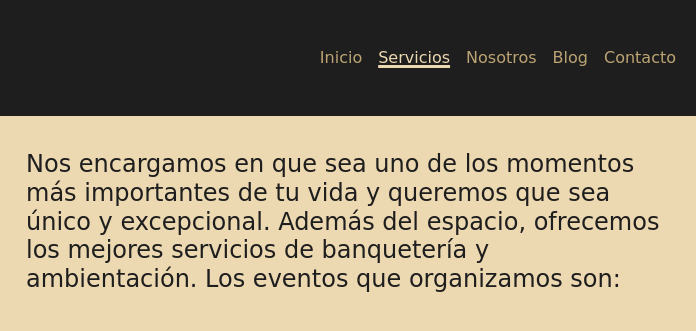
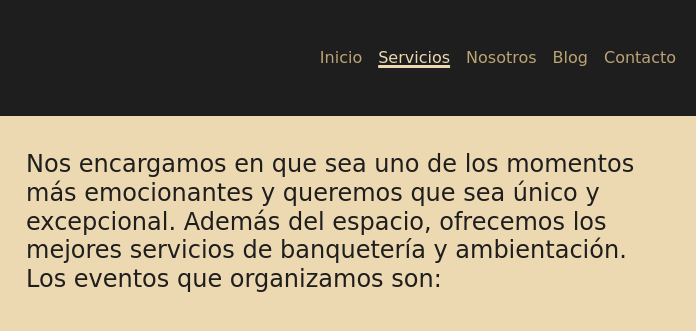
Before and after one commit to erikaportes/ranchosanjose, a website: page pages/servicios.html in a window 1280 px wide. Shown: the top 331 px of the page, 584-1280 px from the left. Drawn offline with nearby package versions, Linux system fonts and the light colour scheme.

Commit message:
cambio texto servicios

```diff
--- a/pages/servicios.html
+++ b/pages/servicios.html
@@ -59,7 +59,7 @@
       </div>
 
       <div>
-        <h2 class="explicacionServicios">Nos encargamos en que sea uno de los momentos más importantes de tu vida y
+        <h2 class="explicacionServicios">Nos encargamos en que sea uno de los momentos más emocionantes y
           queremos que sea único y excepcional. Además del espacio, ofrecemos los mejores servicios de banquetería y
           ambientación. Los eventos que organizamos son:</h2>
         <ul class="listaServicios">
```
Also changed, not shown: img/caballo-foto.min-2pg.jpg (added).
